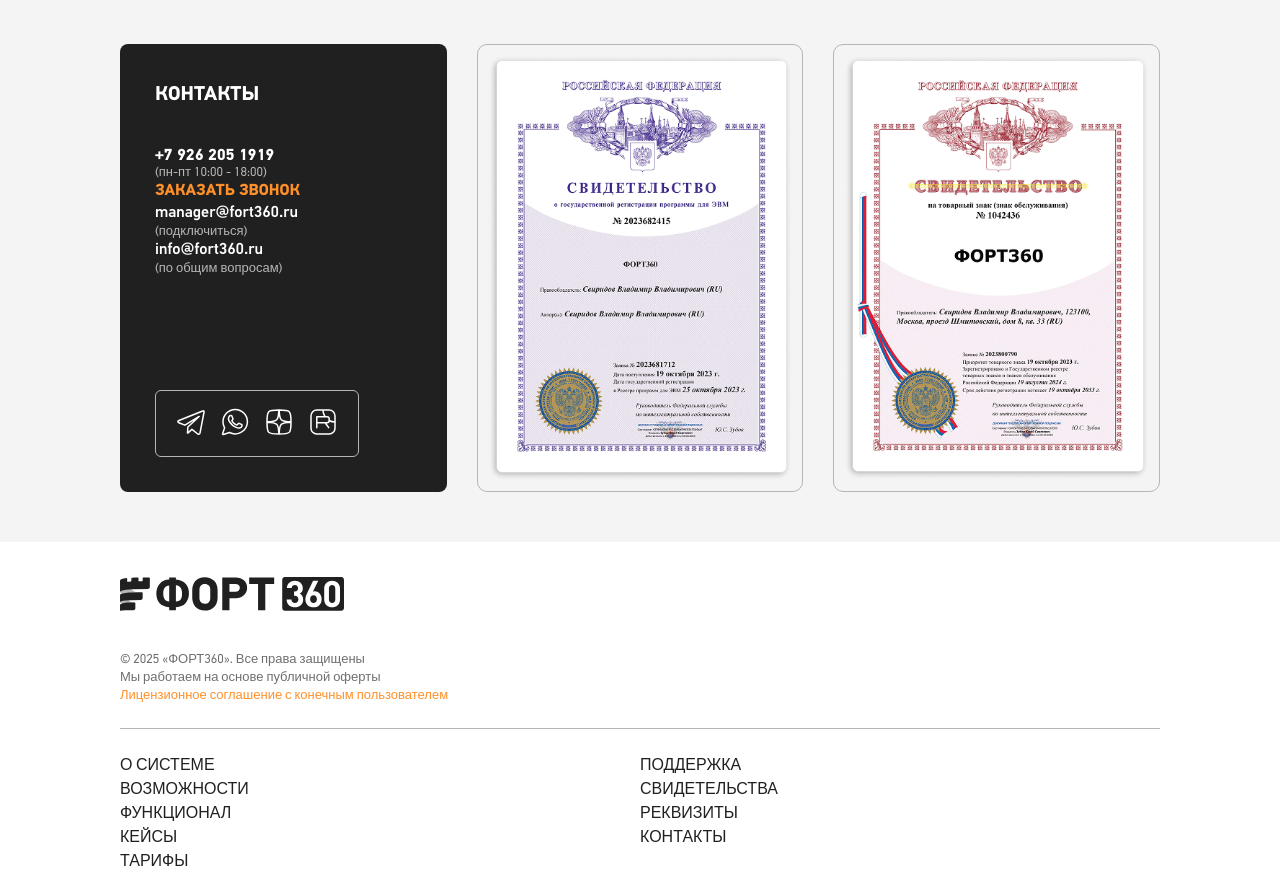
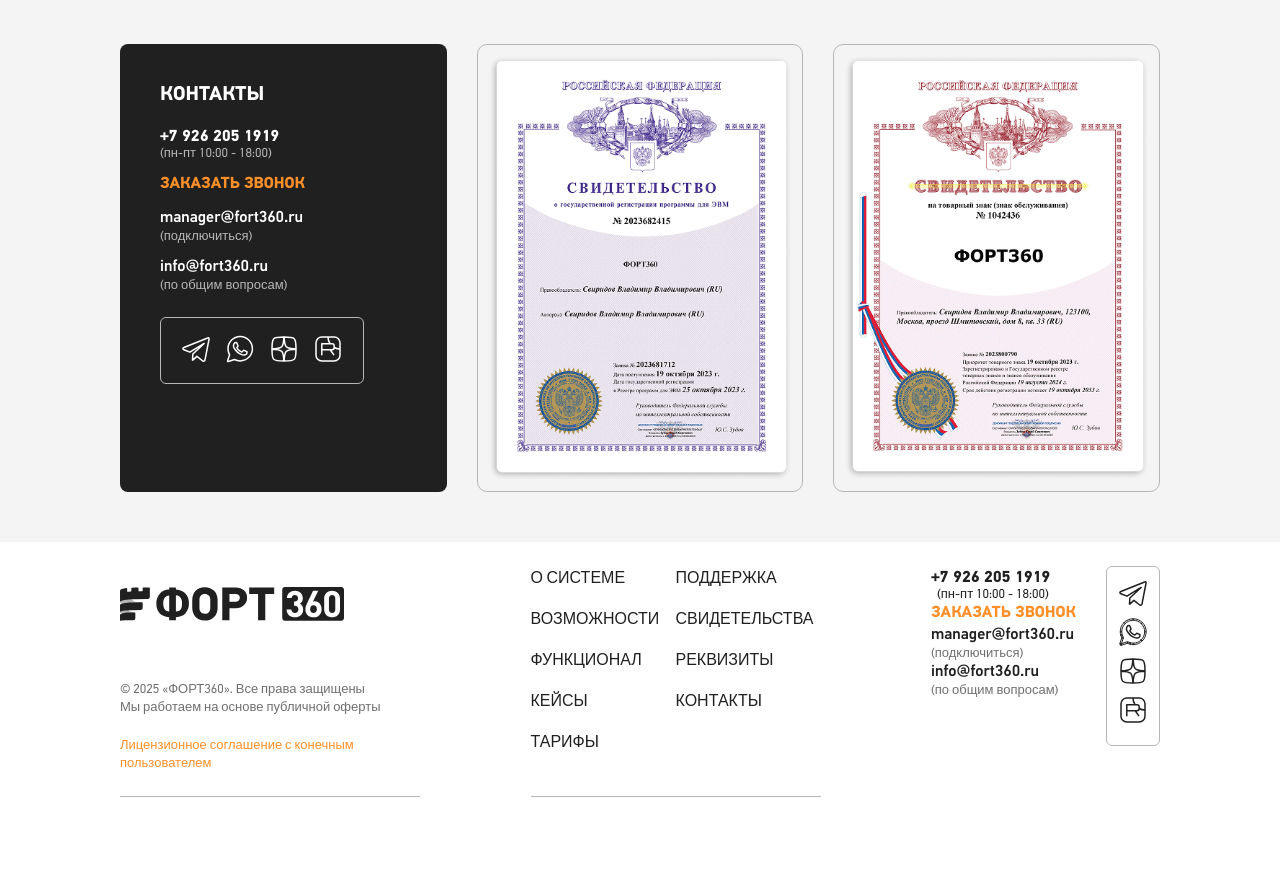
Before and after one commit to megokryak/fort360new, a website built with Vite: page index.html in a window 1280 px wide. Shown: the part 8460-9336 px from the top of the page. After the commit the page ends 9257 px from the top, so only its background shows below. Built offline with nearby package versions, Linux system fonts and the light colour scheme.

Commit message:
1200 done

```diff
--- a/assets/styles/blocks/certificates.scss
+++ b/assets/styles/blocks/certificates.scss
@@ -21,6 +21,8 @@
     flex-direction: column;
     width: auto;
     width: calc((100% - 60px) / 3);
+    padding: 35px 40px;
+    row-gap: 0;
   }
 }
 
@@ -43,6 +45,8 @@
 
   @media (min-width: $d-width) {
     display: block;
+    margin-top: 16px;
+    flex-grow: 0;
   }
 }
 
@@ -65,12 +69,14 @@
 .certificates__contacts .contacts__mail {
   @media (min-width: $d-width) {
     display: block;
+    margin-top: 12px;
   }
 }
 
 .certificates__contacts .contacts__callback {
   @media (min-width: $d-width) {
     color: $colorOrange;
+    margin-top: 12px;
 
     &::before {
       display: none;
@@ -89,6 +95,7 @@
     margin-left: 0;
     box-sizing: border-box;
     padding: 16px 20px;
+    margin-top: 25px;
   }
 }
 
--- a/assets/styles/blocks/footer.scss
+++ b/assets/styles/blocks/footer.scss
@@ -2,6 +2,13 @@
 
 .footer {
   background: $colorWhite;
+}
+
+.footer__container {
+  @media (min-width: $d-width) {
+    display: flex;
+    justify-content: space-between;
+  }
 }
 
 .footer__wrapper-logo {
@@ -9,6 +16,11 @@
   padding-bottom: 24px;
   box-sizing: border-box;
   border-bottom: 1px solid $colorGray;
+
+  @media (min-width: $d-width) {
+    margin-top: 45px;
+    width: 300px;
+  }
 }
 
 .footer__copy-rigth-text {
@@ -16,6 +28,10 @@
   line-height: 18px;
   color: $colorGrayDark;
   margin-top: 30px;
+
+  @media (min-width: $d-width) {
+    margin-top: 50px;
+  }
 }
 
 .footer__link-lic {
@@ -23,6 +39,10 @@
   font-size: 13px;
   line-height: 18px;
   color: $colorOrange;
+
+  @media (min-width: $d-width) {
+    margin-top: 20px;
+  }
 }
 
 .footer__menu-list {
@@ -33,6 +53,10 @@
   padding-bottom: 24px;
   box-sizing: border-box;
   border-bottom: 1px solid $colorGray;
+
+  @media (min-width: $d-width) {
+    width: 290px;
+  }
 }
 
 .footer__menu-item {
@@ -55,10 +79,21 @@
 
 .footer__contacts.contacts {
   background: transparent;
+
+  @media (min-width: $d-width) {
+    width: auto;
+    column-gap: 30px;
+  }
 }
 
 .footer__contacts .contacts__information {
   padding-left: 0;
+
+  @media (min-width: $d-width) {
+    order: 1;
+    flex-direction: column;
+    align-items: flex-start;
+  }
 }
 
 .footer__contacts .contacts__tel,
@@ -66,8 +101,56 @@
   color: $colorBlack;
 }
 
+.footer__contacts .contacts__tel {
+  @media (min-width: $d-width) {
+    margin-left: 0;
+    order: 1;
+  }
+}
+
+.footer__contacts .contacts__work-day {
+  @media (min-width: $d-width) {
+    order: 2;
+  }
+}
+
+.footer__contacts .contacts__callback {
+  @media (min-width: $d-width) {
+    order: 3;
+    color: $colorOrange;
+
+    &::before {
+      display: none;
+    }
+  }
+}
+
+.footer__contacts .contacts__mail {
+  @media (min-width: $d-width) {
+    order: 4;
+  }
+}
+
 .footer__contacts .contacts__text-info {
   color: $colorGrayDark;
+
+  @media (min-width: $d-width) {
+    display: block;
+    order: 5;
+  }
+}
+
+.footer__contacts .contacts__mail--info {
+  @media (min-width: $d-width) {
+    order: 6;
+    display: block;
+  }
+}
+
+.footer__contacts .contacts__mail--info ~ span.contacts__text-info {
+  @media (min-width: $d-width) {
+    order: 7;
+  }
 }
 
 .footer__contacts .social__link svg path {
@@ -76,4 +159,19 @@
 
 .footer__contacts .contacts__social {
   margin-right: 0;
+
+  @media (min-width: $d-width) {
+    order: 2;
+    flex-direction: column;
+    padding: 11px;
+    border: 1px solid $colorGray;
+    border-radius: 6px;
+  }
 }
+
+.footer__contacts .social__link svg {
+  @media (min-width: $d-width) {
+    width: 30px;
+    height: 30px;
+  }
+}
```
